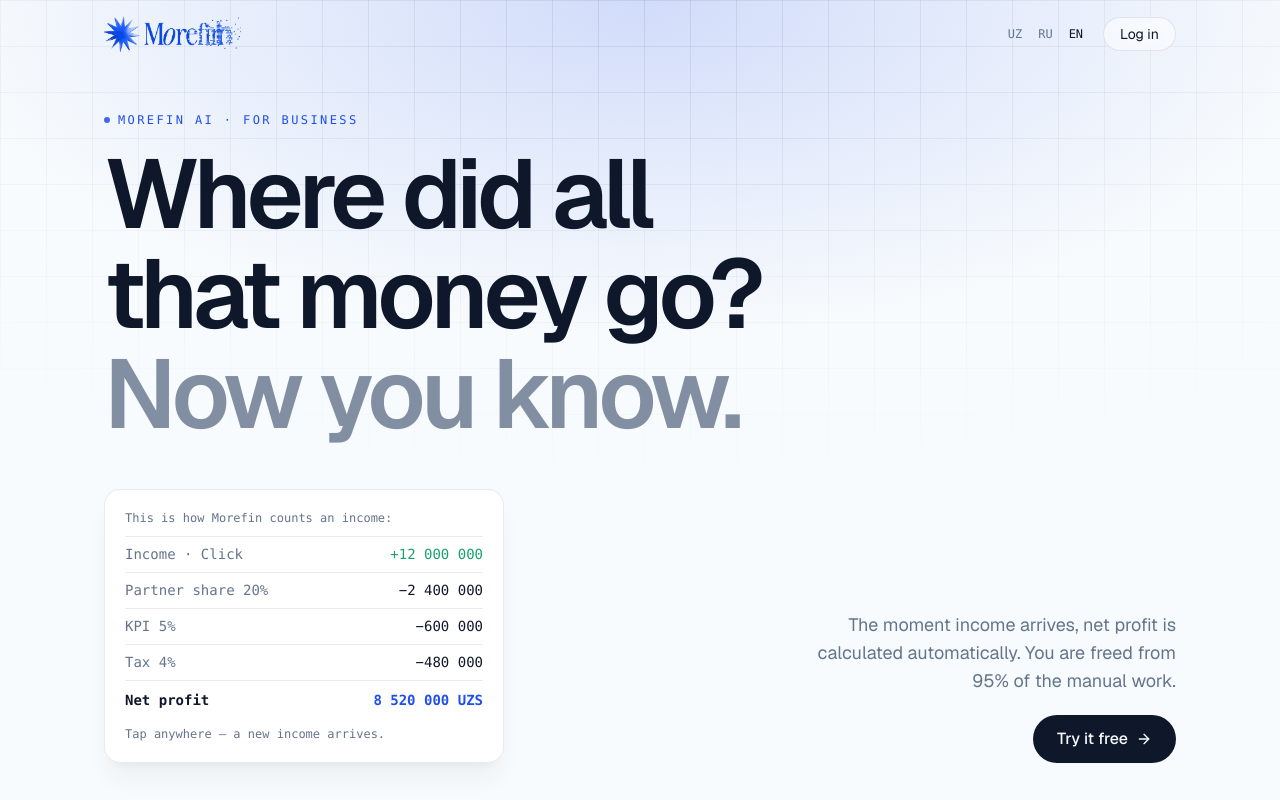
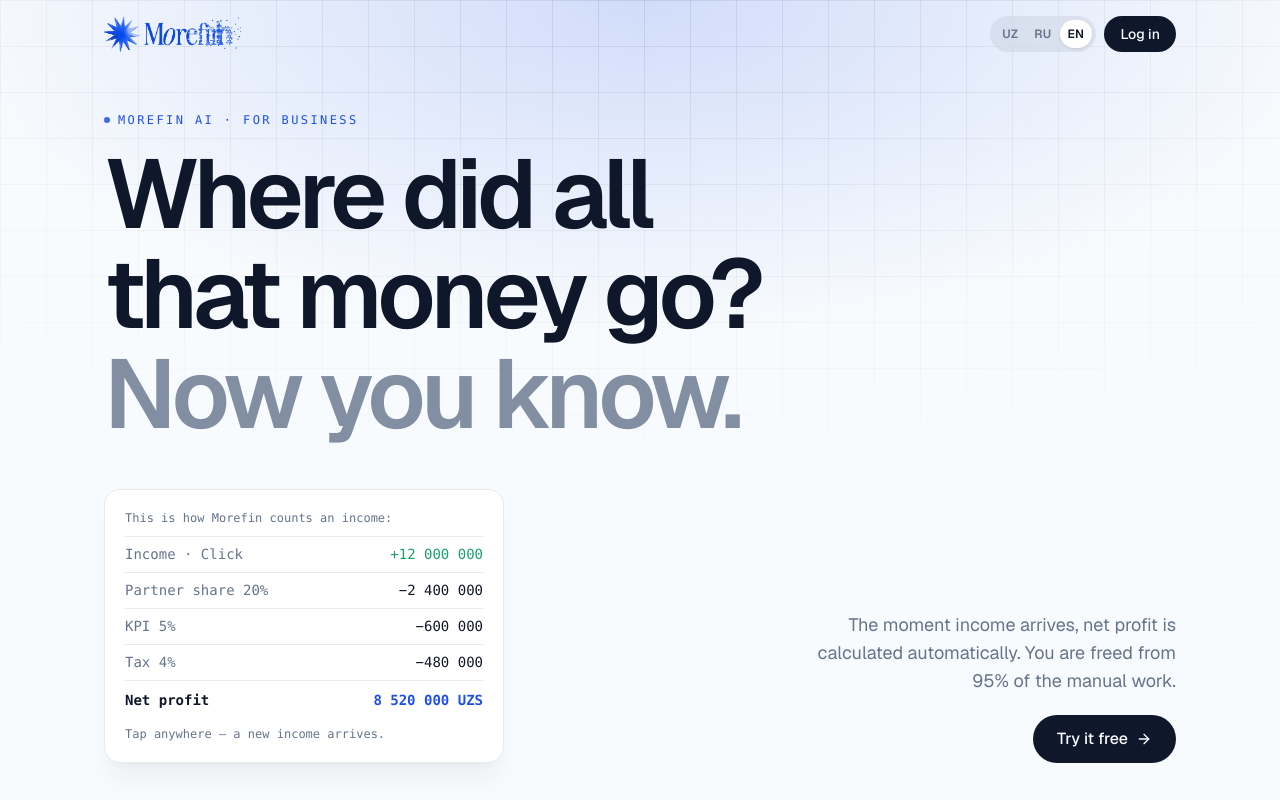
Before and after one commit to azizbeksultonov227-hub/morefin-mobile-landing, a Next.js app: page /en in a window 1280 px wide. Shown: the top 800 px of the page. Built offline with nearby package versions, Linux system fonts and the light colour scheme; no server answers.

Commit message:
Tidy the header: segmented language switch, solid Kirish button
Co-Authored-By: Claude Opus 5.5 <noreply@anthropic.com>

```diff
--- a/src/components/landing/header.tsx
+++ b/src/components/landing/header.tsx
@@ -20,20 +20,21 @@ export function Header({ locale, signIn }: { locale: Locale; signIn: string }) {
     <header className={`fixed inset-x-0 top-0 z-50 transition-[background-color,backdrop-filter,border-color] duration-300 ${scrolled ? "border-b border-line bg-bg/70 backdrop-blur-xl" : "border-b border-transparent"}`}>
       <div className="mx-auto flex max-w-6xl items-center justify-between px-5 py-4 md:px-10">
         <a href={path(locale)} className="shrink-0"><Wordmark priority height={36} className="h-8 md:h-9" /></a>
-        <nav className="flex items-center gap-1 text-sm">
+        <nav className="flex items-center gap-2">
           <Langs locale={locale} />
-          <a href={APP_URL} className="ml-2 rounded-full border border-line bg-card/50 px-4 py-1.5 backdrop-blur transition hover:bg-fg hover:text-bg">{signIn}</a>
+          <a href={APP_URL} className="flex h-9 items-center rounded-full bg-fg px-4 text-sm font-medium text-bg transition hover:opacity-85">{signIn}</a>
         </nav>
       </div>
     </header>
   );
 }
 
+// one segmented pill: a quiet track, the current language on a raised white thumb
 export function Langs({ locale }: { locale: Locale }) {
   return (
-    <span className="flex items-center">
+    <span className="flex h-9 items-center rounded-full bg-fg/[0.06] p-1 backdrop-blur dark:bg-white/[0.07]">
       {LOCALES.map((l) => (
-        <a key={l} href={path(l)} hrefLang={l} lang={l} aria-label={DICT[l].name} onClick={() => pick(l)} aria-current={l === locale ? "page" : undefined} className={`rounded-full px-2 py-1 font-mono text-xs uppercase transition ${l === locale ? "text-fg" : "text-muted hover:text-fg"}`}>
+        <a key={l} href={path(l)} hrefLang={l} lang={l} aria-label={DICT[l].name} onClick={() => pick(l)} aria-current={l === locale ? "page" : undefined} className={`flex h-7 min-w-8 items-center justify-center rounded-full px-2 text-xs font-semibold uppercase tracking-wide transition ${l === locale ? "bg-card text-fg shadow-sm shadow-slate-900/10 dark:bg-white/15" : "text-muted hover:text-fg"}`}>
           {l}
         </a>
       ))}
```
